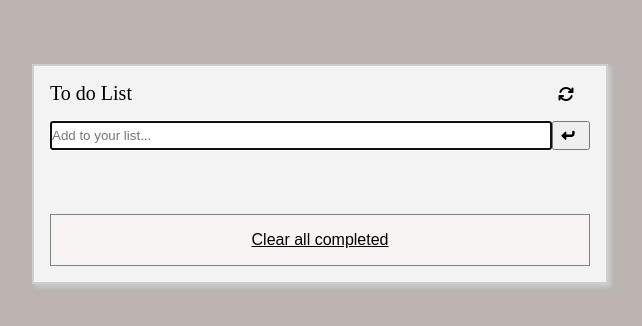
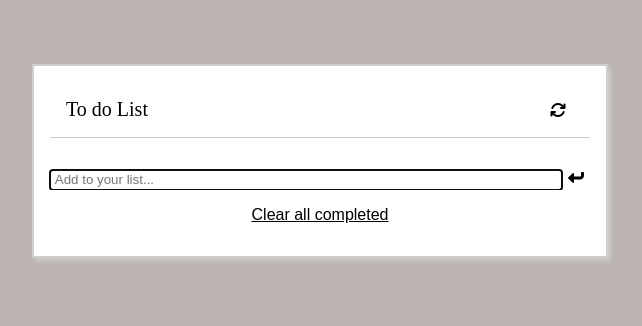
Before and after one commit to Have-Samuel/todoLT, a website built with webpack: page src/index.html in a window 1280 px wide. Shown: the whole page, without its empty margins (320-962 px from the left). Built offline with nearby package versions, Linux system fonts and the light colour scheme.

Commit message:
Making the to do list store data input

```diff
--- a/src/index.html
+++ b/src/index.html
@@ -17,7 +17,7 @@
         <form class="item-container__list-content" id="form-container">
             <label for="item"></label>
             <input type="text" name="item" id="item" placeholder="Add to your list..." />
-            <button type="submit"><i class="icon-turn fa-solid fa-turn-down"></i> </button>
+            <p type="submit"><i class="icon-turn fa-solid fa-turn-down"></i> </p>
         </form>
         <ul class="item-container__items"></ul>
         <button class="item-container__remove-all">Clear all completed</button>
--- a/src/modules/func.js
+++ b/src/modules/func.js
@@ -1,7 +1,7 @@
 const listContainer = document.querySelector('.item-container__items');
 const form = document.querySelector('.item-container__list-content');
 
-let tasks = [];
+export let tasks = [];
 
 const storage = localStorage.getItem('listItem');
 tasks = storage === null ? [] : JSON.parse(storage);
@@ -59,10 +59,11 @@ const removeTask = (index) => {
 
 const removeBtn = document.querySelector('.item-container__remove-all');
 const removecompletedTask = () => {
-  for (let k = 0; k < tasks.length; k += 1) {
-    if (tasks[k].completed === true) removeTask(k);
-  }
+
+  let newList = tasks.filter((element) => element.completed === false);
+  tasks = newList;
   updateIndex();
+  window.localStorage.setItem('listItem', JSON.stringify(tasks));
 };
 
 removeBtn.addEventListener('click', removecompletedTask());
--- a/src/modules/interact.js
+++ b/src/modules/interact.js
@@ -51,6 +51,7 @@ const clearCompletedTasks = () => {
   const clearButton = document.querySelector('.item-container__remove-all');
   clearButton.addEventListener('click', () => {
     removecompletedTask();
+    console.log('click');
     window.location.reload();
   });
 };
--- a/src/style.css
+++ b/src/style.css
@@ -14,7 +14,7 @@ body {
   border: 2px solid #cecece;
   margin-top: 4rem;
   margin-left: 22rem;
-  background-color: #f3f3f3;
+  background-color: #fff;
   padding: 1rem;
   margin-right: 22rem;
   filter: drop-shadow(3px 3px 2px #ccc);
@@ -23,7 +23,9 @@ body {
 .item-container__title {
   display: flex;
   justify-content: space-between;
-  margin-bottom: 1rem;
+  margin-bottom: 2rem;
+  border-bottom: solid #ccc 1px;
+  padding: 1rem;
 }
 
 .title {
@@ -33,11 +35,15 @@ body {
 .item-container__list-content {
   display: flex;
   justify-content: space-between;
+  /* padding: 0.5rem; */
 }
 
 input[type='text'] {
   width: 100%;
-  padding: 0.3rem 0;
+  padding: 0.13rem 0;
+  border: none;
+  border-bottom: solid rgb(209, 208, 208) 1px;
+  padding-left: 0.3rem;
 }
 
 .icon-turn {
@@ -49,22 +55,25 @@ input[type='text'] {
   display: flex;
   flex-direction: column;
   list-style: none;
-  margin: 1rem;
-  padding: 1rem;
+  /* margin: 1rem; */
+  /* padding: 0 rem; */
+  /* border-bottom: solid #ccc 1px; */
 }
 
 .list-container__items--item {
   display: flex;
   justify-content: flex-end;
   gap: 26%;
-  border: 1px solid grey;
-  margin: 0.2rem -2rem;
+  border: none;
+  /* margin: 0.2rem -1rem; */
+  border-bottom: solid rgb(209, 208, 208) 1px;
   padding: 0.4rem;
   align-items: center;
   filter: drop-shadow(3px 3px 2px #ccc);
 }
 
 .task-name {
+  padding: 1rem;
   margin-left: 2rem;
   outline: none;
   border: none;
@@ -117,13 +126,13 @@ i {
 .fa-solid {
   display: flex;
   align-items: center;
-  margin-right: 1rem;
+  margin-right: 0.5rem;
 }
 
 .item-container__remove-all {
   padding: 1rem;
-  background-color: #f8f4f4;
-  border: 1px solid #808080;
+  background-color: #fff;
+  border: none;
   font-size: 16px;
   text-decoration: underline;
 }
```
